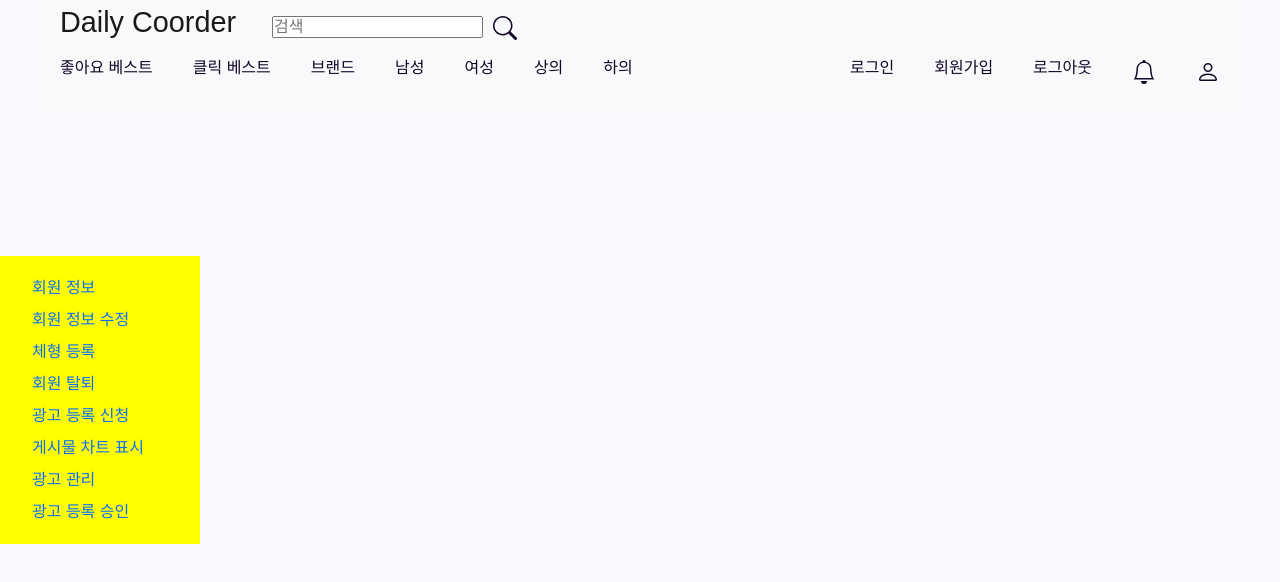
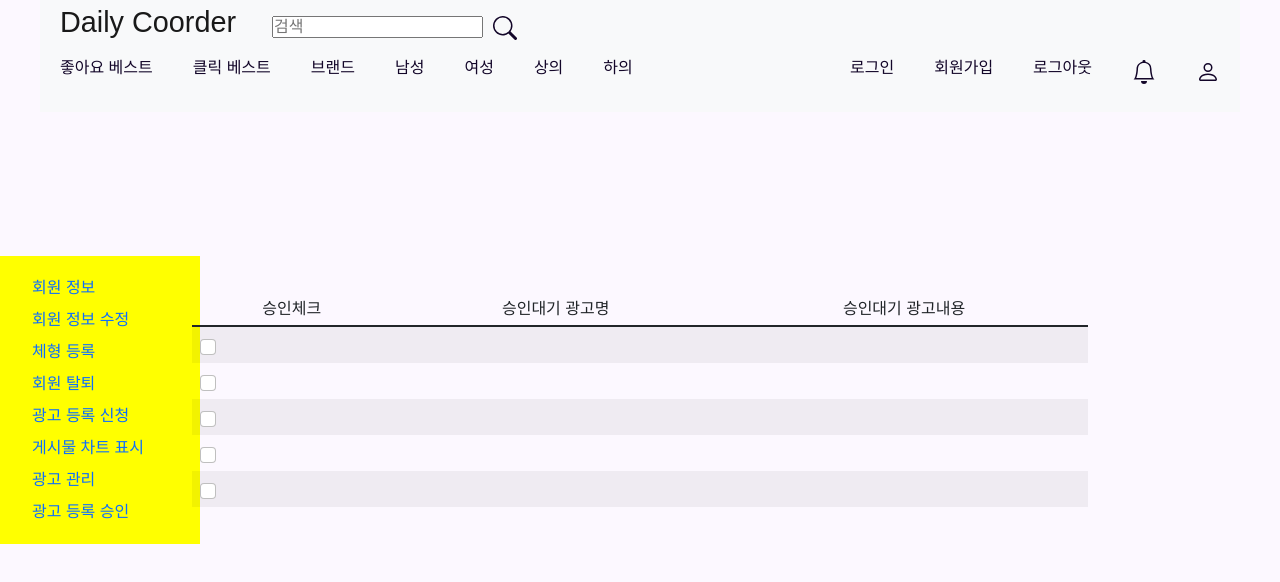
Before and after one commit to silbioa480/Daily-Coorder, a React (Create React App) app: page /MyPage_AdProvePage in a window 1280 px wide. Shown: the top 582 px of the page. Built offline with nearby package versions, Linux system fonts and the light colour scheme.

Commit message:
태영: 마이페이지 광고승인페이지 수정

```diff
--- a/src/components/MyPage_AdProvePage.tsx
+++ b/src/components/MyPage_AdProvePage.tsx
@@ -1,8 +1,85 @@
+import MyPage_AdManagerPage from "./MyPage_AdManagerPage";
+import Table from 'react-bootstrap/Table';
+import Form from 'react-bootstrap/Form';
 function MyPage_AdProvePage(){
     return (
 
         <>
+                <div>
+                    <Table striped bordered hover style={{width:"70vw",position:"absolute" , top:"50%",left:"50%", transform:"translate(-50%,-50%)"}}>
+                            <thead>
+                                <tr style={{textAlign:"center"}}>
+                                    <th>
+                                        승인체크
+                                    </th>
+                                    <th>
+                                        승인대기 광고명
+                                    </th>
+                                    <th>
+                                        승인대기 광고내용
+                                    </th>
+                                </tr>
+                            </thead>
+                            <tbody>
+                                <tr>
+                                    <td>
+                                        <Form.Check aria-label="option 1" />
+                                    </td>
+                                    <td>
 
+                                    </td>
+                                    <td>
+
+                                    </td>
+                                </tr>
+                                <tr>
+                                    <td>
+                                        <Form.Check aria-label="option 2" />
+                                    </td>
+                                    <td>
+
+                                    </td>
+                                    <td>
+
+                                    </td>
+                                </tr>
+                                <tr>
+                                    <td>
+                                        <Form.Check aria-label="option 3" />
+                                    </td>
+                                    <td>
+
+                                    </td>
+                                    <td>
+
+                                    </td>
+                                </tr>
+                                <tr>
+                                    <td>
+                                        <Form.Check aria-label="option 4" />
+                                    </td>
+                                    <td>
+
+                                    </td>
+                                    <td>
+
+                                    </td>
+                                </tr>
+                                <tr>
+                                    <td>
+                                        <Form.Check aria-label="option 5" />
+                                    </td>
+                                    <td>
+
+                                    </td>
+                                    <td>
+
+                                    </td>
+                                </tr>
+                            </tbody>
+
+                    </Table>
+                </div>
         </>
     );
 }
```
